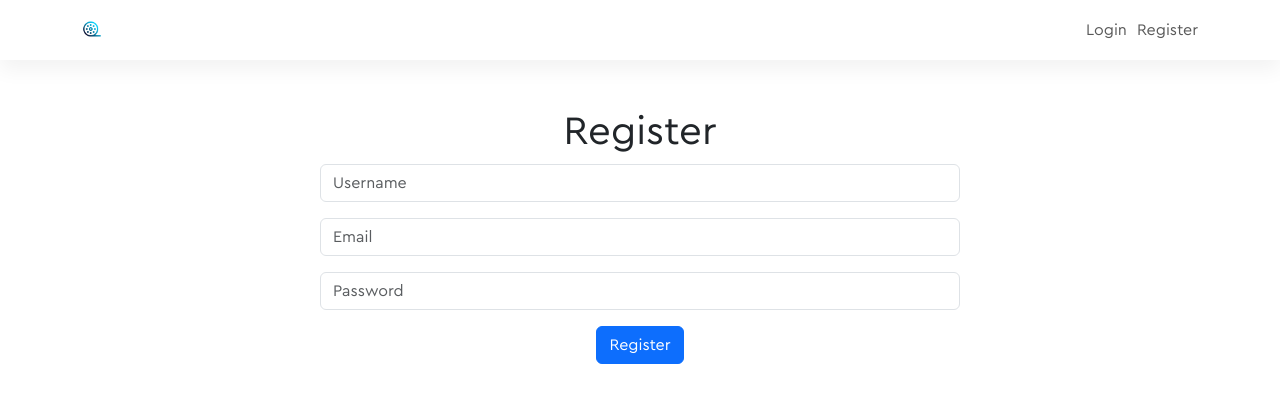
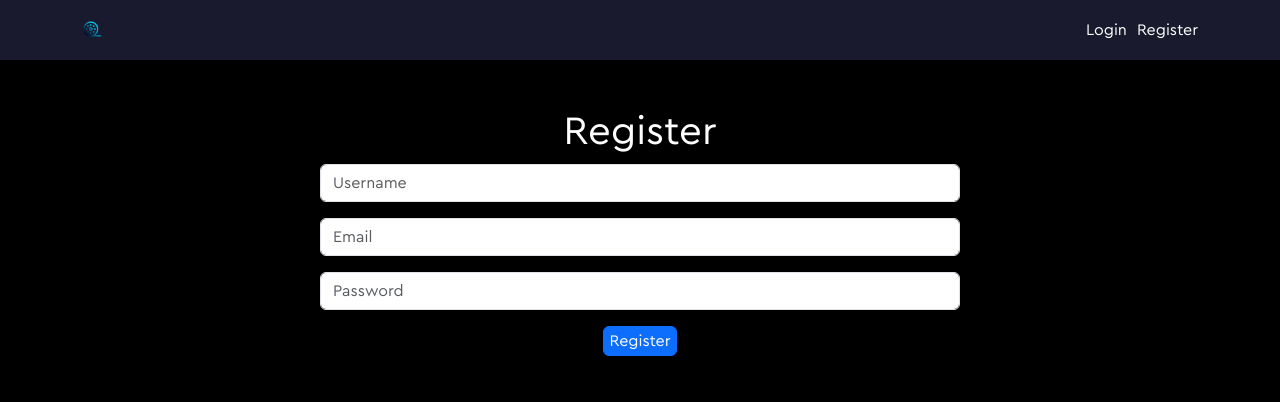
Before and after one commit to Bill-Katsakos/Movie-Cue, a React (Vite) app in the folder client/: page /register in a window 1280 px wide. Shown: the top 402 px of the page. Built offline with nearby package versions, Linux system fonts and the light colour scheme.

Commit message:
MERN stack - Movie Cue, CSS btn/variables

```diff
--- a/client/src/App.css
+++ b/client/src/App.css
@@ -5,10 +5,37 @@
     font-style: normal;
 }
 
+:root {
+    --cosmic-black: #000000;
+    --deep-night: #1A1A2E;
+    --midnight-blue: #16213E;
+    --dark-azure: #0F3460;
+    --cosmic-purple: #533483;
+  }
+
 * {
     font-family: 'Cera Pro', sans-serif !important;
     /* box-sizing: border-box !important; */
 
+}
+
+body {
+    background-color: var(--cosmic-black) !important;
+    color: #fff !important;
+}
+
+.navb {
+    background-color: var(--deep-night) !important;
+}
+
+.nav-link {
+    color: #fff !important;
+}
+
+.movie-card {
+    background-color: var(--midnight-blue) !important;
+    border-color: var(--cosmic-black) !important;
+    color: #fff !important;
 }
 
 .custom-navbar {
@@ -60,4 +87,19 @@ padding: 0;
 .surprise-movie{
     width: 18rem
 }
+
+.bttn-search,
+.bttn-Added,
+.bttn-Add,
+.bttn-Login,
+.bttn-Register,
+.bttn-surpriseMe,
+.bttn-ShowAll,
+.bttn-Delete {
+    padding: 2px 5px !important;
+    /* background-color: var(--dark-azure) !important;
+    border: 2px solid var(--midnight-blue) !important;
+    color: white !important; */
+}
+
 /* 🦖 */
--- a/client/src/components/AddMovie.jsx
+++ b/client/src/components/AddMovie.jsx
@@ -187,7 +187,7 @@ function AddMovie() {
             value={omdbQuery}
             onChange={(e) => setOmdbQuery(e.target.value)}
           />
-          <button type="submit" className="btn btn-primary">
+          <button type="submit" className="btn btn-primary bttn-search">
             Search
           </button>
         </div>
@@ -201,7 +201,7 @@ function AddMovie() {
             const isInWatchlist = !!imdbToMovieIdMap[movie.imdbID];
             return (
               <div key={movie.imdbID} className="col-md-6 col-lg-4 mb-4">
-                <div className="card h-100">
+                <div className="card h-100 movie-card">
                   <div className="card-body p-1">
                     <div className="row">
                       <div className="col-6">
@@ -216,7 +216,7 @@ function AddMovie() {
                           <strong>IMDB Rating:</strong> ⭐ {movie.imdbRating}/10
                         </p>
                         <button
-                          className={`btn ${isInWatchlist ? "btn-danger" : "btn-secondary"} btn-sm mt-2`}
+                          className={`btn ${isInWatchlist ? "btn-danger bttn-Added" : "btn-secondary bttn-Add"} btn-sm mt-2`}
                           onClick={() => toggleWatchlist(movie)}
                         >
                           {isInWatchlist ? "Added to watchlist" : "Add to watchlist"}
--- a/client/src/components/Login.jsx
+++ b/client/src/components/Login.jsx
@@ -45,7 +45,7 @@ function Login() {
             className="form-control"
           />
         </div>
-        <button type="submit" className="btn btn-primary">
+        <button type="submit" className="btn btn-primary bttn-Login">
           Login
         </button>
       </form>
--- a/client/src/components/Navbar.jsx
+++ b/client/src/components/Navbar.jsx
@@ -28,7 +28,7 @@ function Navbar() {
 
 
   return (
-    <nav className="navbar custom-navbar">
+    <nav className="navbar custom-navbar navb">
     <div className="container d-flex justify-content-between align-items-center">
       <ul className="navbar-nav d-flex flex-row align-items-center left-links">
         {token ? (
--- a/client/src/components/Register.jsx
+++ b/client/src/components/Register.jsx
@@ -65,7 +65,7 @@ function Register() {
             className="form-control"
           />
         </div>
-        <button type="submit" className="btn btn-primary">
+        <button type="submit" className="btn btn-primary bttn-Register">
           Register
         </button>
       </form>
--- a/client/src/components/UnwatchedMovies.jsx
+++ b/client/src/components/UnwatchedMovies.jsx
@@ -62,7 +62,7 @@ function UnwatchedMovies() {
   if (randomMovie) {
     return (
       <div className="container d-flex flex-column align-items-center justify-content-center" style={{ minHeight: "80vh" }}>
-        <div className="card surprise-movie">
+        <div className="card surprise-movie  movie-card mt-2">
           {randomMovie.poster && randomMovie.poster !== "N/A" && (
             <img
               src={randomMovie.poster}
@@ -88,7 +88,7 @@ function UnwatchedMovies() {
         </div>
         {/* Button to return to the full list */}
         <button
-          className="btn btn-secondary mt-2"
+          className="btn btn-secondary mt-2 mb-5 bttn-ShowAll"
           onClick={() => setRandomMovie(null)}
         >
           Show All Unwatched
@@ -103,7 +103,7 @@ function UnwatchedMovies() {
       {/* Header with title and button */}
       <div className="d-flex justify-content-between align-items-center my-4">
         <h1 className="mb-0">Unwatched</h1>
-        <button className="btn btn-primary" onClick={surpriseMe}>
+        <button className="btn btn-primary bttn-surpriseMe" onClick={surpriseMe}>
           Surprise Me
         </button>
       </div>
@@ -111,7 +111,7 @@ function UnwatchedMovies() {
       <div className="row g-0">
         {movies.map((movie) => (
           <div key={movie._id} className="col-md-6 col-lg-4 mb-4">
-            <div className="card h-100">
+            <div className="card h-100 movie-card">
               <div className="card-body p-1">
                 <div className="row">
                   <div className="col-6">
--- a/client/src/components/Watchlist.jsx
+++ b/client/src/components/Watchlist.jsx
@@ -113,7 +113,7 @@ function Watchlist() {
       <div className="row g-0">
         {movies.map((movie) => (
           <div key={movie._id} className="col-md-6 col-lg-4 mb-4">
-            <div className="card h-100">
+            <div className="card h-100  movie-card">
               <div className="card-body card-watchlist p-1">
                 {/* Internal layout: tape elements */}
                 <div className="row">
@@ -134,10 +134,10 @@ function Watchlist() {
                         checked={movie.watched}
                         onChange={(e) => toggleStatus(e, movie._id)}
                       />
-                      <label className="ms-1">Watched</label>
+                      <label className="ms-1">{movie.watched ? "Watched" : "Awaiting"}</label>
                     </div>
                     <button
-                      className="btn btn-danger btn-sm mt-2"
+                      className="btn btn-danger btn-sm mt-2 bttn-Delete"
                       onClick={() => deleteMovie(movie._id)}
                     >
                       Delete
```
